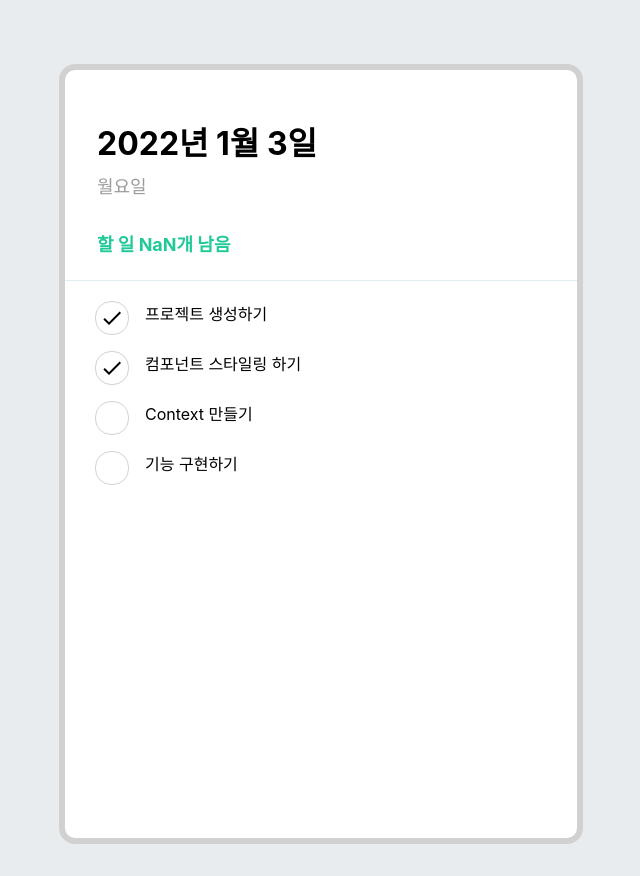
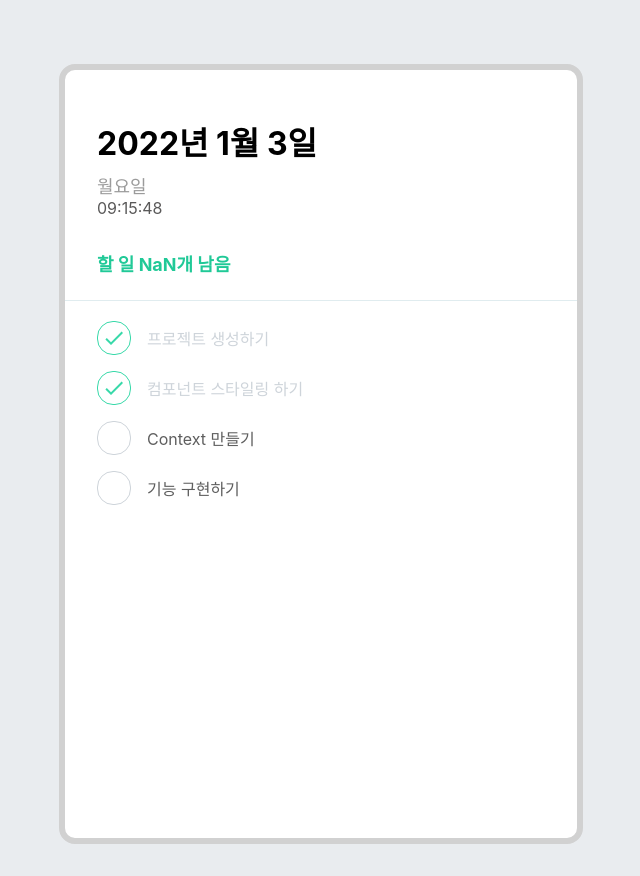
Before and after one commit to chjh6107/veloprt-to-do-react, a React (Vite) app: page / in a window 1280 px wide. Shown: the whole page, without its empty margins (319-959 px from the left). Built offline with nearby package versions, Linux system fonts and the light colour scheme.

Commit message:
시계추가

```diff
--- a/package.json
+++ b/package.json
@@ -7,6 +7,7 @@
     "preview": "vite preview"
   },
   "dependencies": {
+    "moment": "^2.29.1",
     "react": "^17.0.2",
     "react-dom": "^17.0.2",
     "react-icons": "^4.3.1",
--- /dev/null
+++ b/src/components/Clock.jsx
@@ -0,0 +1,24 @@
+import React, { useState, useEffect } from "react";
+import moment from "moment";
+import styled from "styled-components";
+
+const ClockBlock=styled.div`
+    color: #5a5959;
+`;
+const Clock=()=>{
+    const [time,setTime]=useState(moment());
+    let timer=null;
+    useEffect(()=>{
+        timer = setInterval(() => {
+            setTime(moment());
+        }, 1000);
+        return()=>{
+            clearInterval(timer);
+        };
+    },[]);
+    return(
+        <ClockBlock>{time.format('HH:mm:ss')}</ClockBlock>
+    )
+}
+
+export default Clock;
--- a/src/components/TodoHead.jsx
+++ b/src/components/TodoHead.jsx
@@ -1,5 +1,6 @@
 import styled from "styled-components";
 import { getFullDate, getTodayName } from "../common/common";
+import Clock from "./Clock";
 
 const TodoHeadBlock = styled.div`
     padding: 48px 32px 24px;
@@ -27,6 +28,7 @@ const TodoHead = () => {
         <TodoHeadBlock>
             <h1>{getFullDate()}</h1>
             <div className="day">{getTodayName()}</div>
+            <Clock/>
             <div className="tasks-left">할 일 NaN개 남음</div>
         </TodoHeadBlock>
     )
--- a/src/components/TodoItem.jsx
+++ b/src/components/TodoItem.jsx
@@ -1,19 +1,38 @@
 import styled from "styled-components";
-import { MdDone } from "react-icons/md";
+import { MdDelete, MdDone } from "react-icons/md";
+import { css } from "styled-components";
 
 const Remove = styled.div`
-
+    /* align-items: center;
+    justify-content: center; */
+    /* margin-right: 20px; */
+    display: flex;
+    font-size: 24px;
+    color: #d9dee2;
+    cursor: pointer;
+    &:hover{
+        color: #b5babe;
+    }
+    display: none;
 `;
 
 const TodoItemBlock = styled.div`
     display: flex;
-    margin-bottom: 16px;
+    align-items: center;
+    padding-bottom: 16px;
+    /* margin-bottom: 16px; */
+    &:hover{
+        ${Remove}{
+            display: initial;
+        }
+    }
 `;
 
 const CheckCircle = styled.div`
     height: 32px;
     width: 32px;
-    border: 1px solid #ced4da;
+    border: 1px solid #38d9a9;
+    color: #38d9a9;
     border-radius: 16px;
     font-size: 24px;
     display: flex;
@@ -21,10 +40,25 @@ const CheckCircle = styled.div`
     justify-content: center;
     margin-right: 16px;
     cursor: pointer;
+    ${props=>
+        !props.done&&
+        css`
+            border: 1px solid #ced4da;
+            color: #ced4da;
+        `
+    }
 `;
 
 const Text = styled.div`
+    flex: 1;
+    color: #ced4da;
 
+    ${props=>
+        !props.done&&
+        css`
+            color: #5e5e5e;
+        `
+    }
 `;
 
 const TodoItem = ({text, done}) =>{
@@ -32,6 +66,7 @@ const TodoItem = ({text, done}) =>{
         <TodoItemBlock>
             <CheckCircle done={done}>{done && <MdDone/>}</CheckCircle>
             <Text done={done}>{text}</Text>
+            <Remove><MdDelete/></Remove>
         </TodoItemBlock>
     )
 }
--- a/src/components/TodoList.jsx
+++ b/src/components/TodoList.jsx
@@ -3,7 +3,7 @@ import TodoItem from "./TodoItem";
 
 const TodoListBlock=styled.div`
     /* flex: 1; */
-    padding: 20px 0 0 30px;
+    padding: 20px 32px;
     /* overflow-y: auto; */
 `;
 
```
Also changed, not shown: 1 other file (tests, documents, lock files or other folders).
